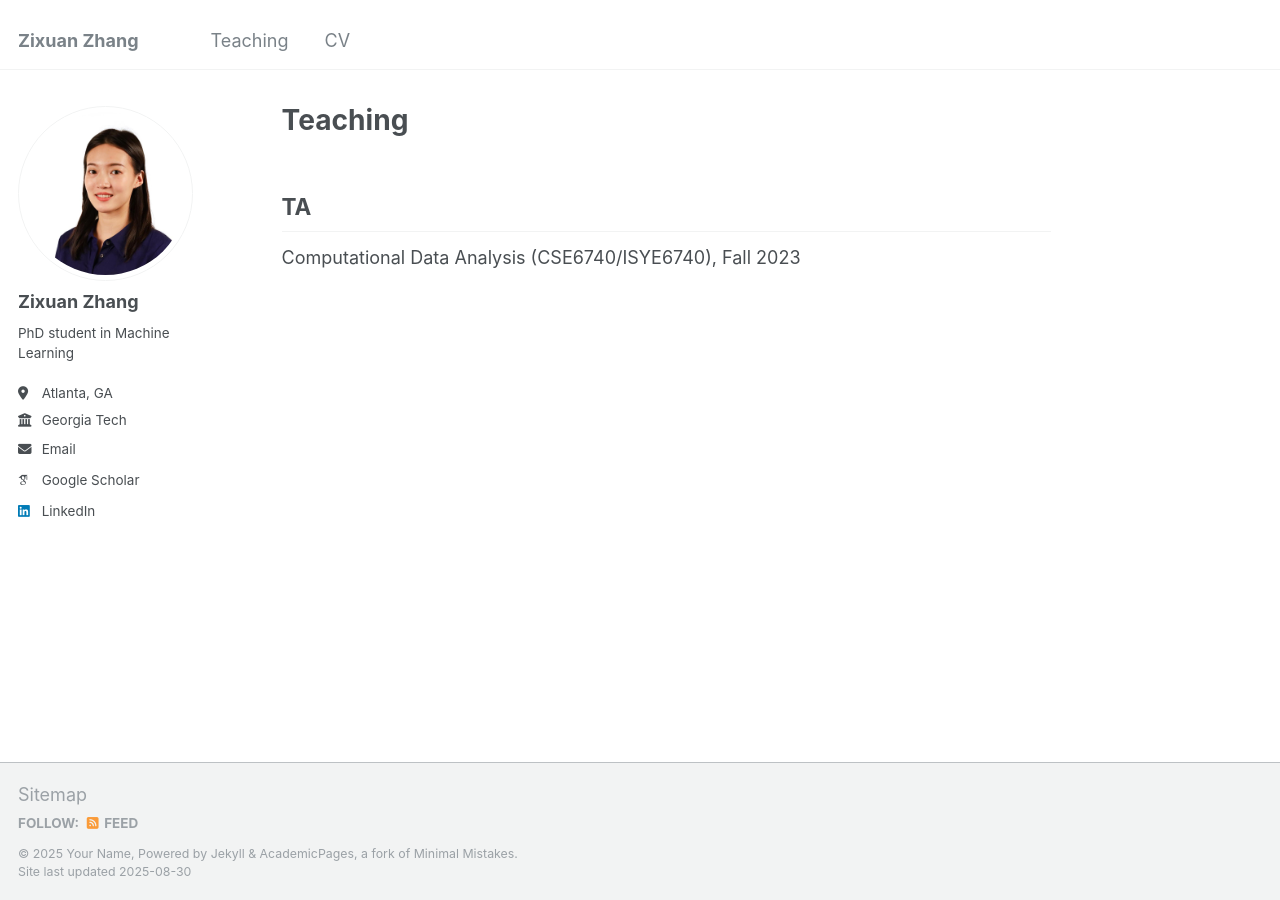
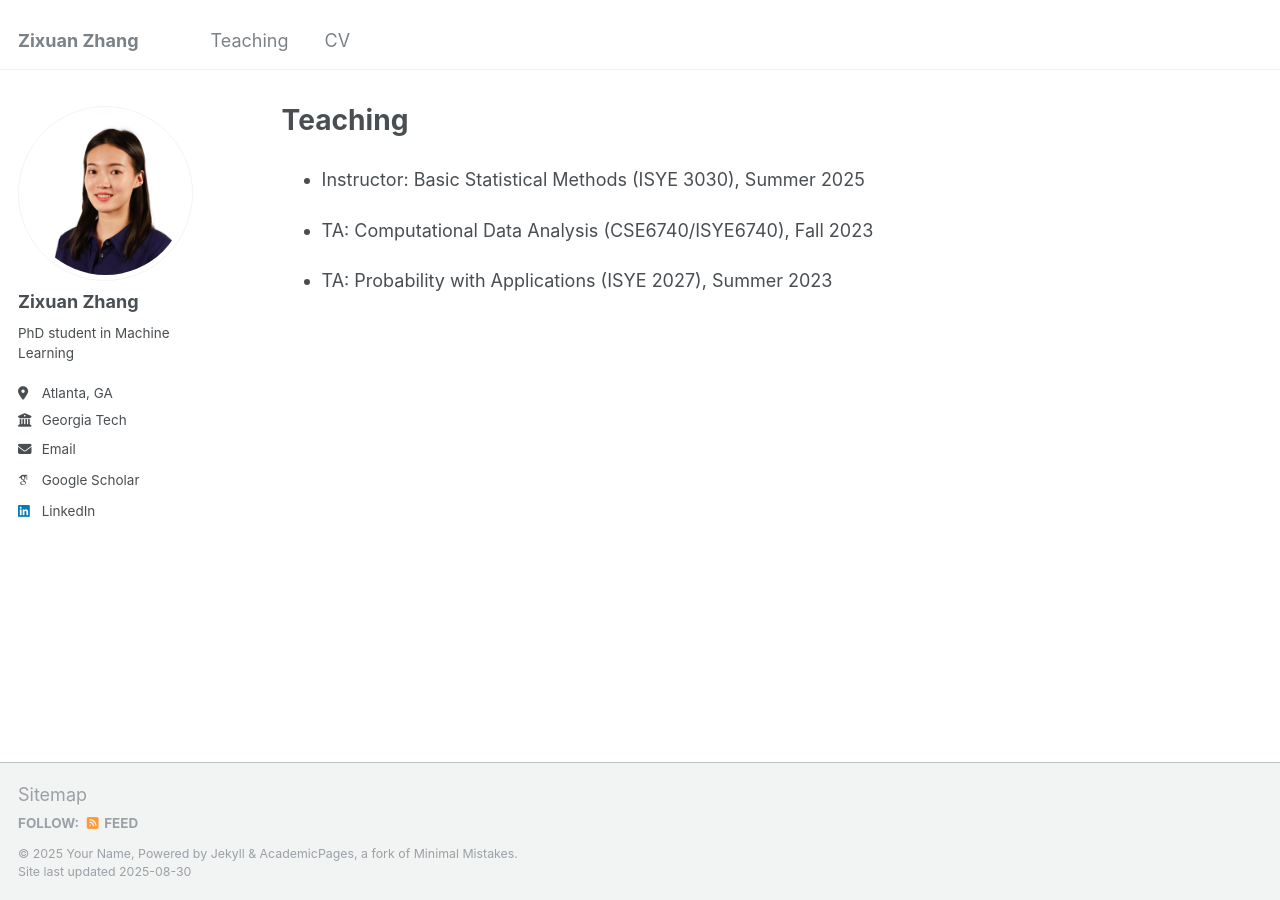
Before and after one commit to ZixuanZZhang/zixuanzzhang.github.io, a Jekyll site: the page built from _pages/teaching_md.md, in a window 1280 px wide. Built offline with Jekyll 4.4.1, drawn with Linux system fonts in a browser that asks for light colours; some web fonts are replaced.

Commit message:
Update teaching_md.md

```diff
--- a/_pages/teaching_md.md
+++ b/_pages/teaching_md.md
@@ -4,6 +4,9 @@ title: "Teaching"
 author_profile: true
 ---
 
-## TA
 
-Computational Data Analysis (CSE6740/ISYE6740), Fall 2023
+* Instructor: Basic Statistical Methods (ISYE 3030), Summer 2025
+
+* TA:  Computational Data Analysis (CSE6740/ISYE6740), Fall 2023
+
+* TA: Probability with Applications (ISYE 2027), Summer 2023
```
